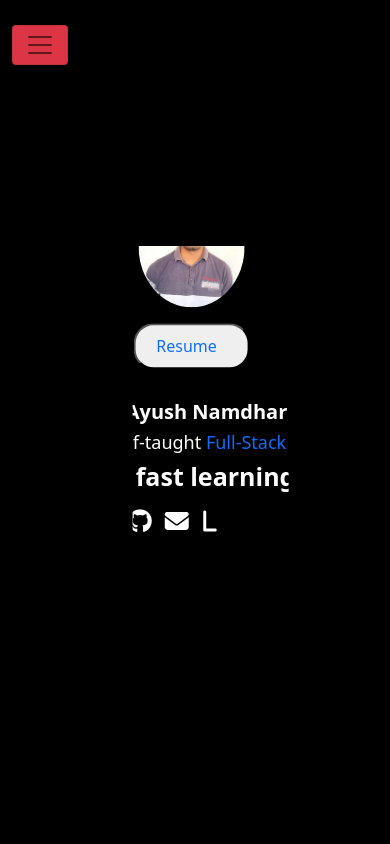
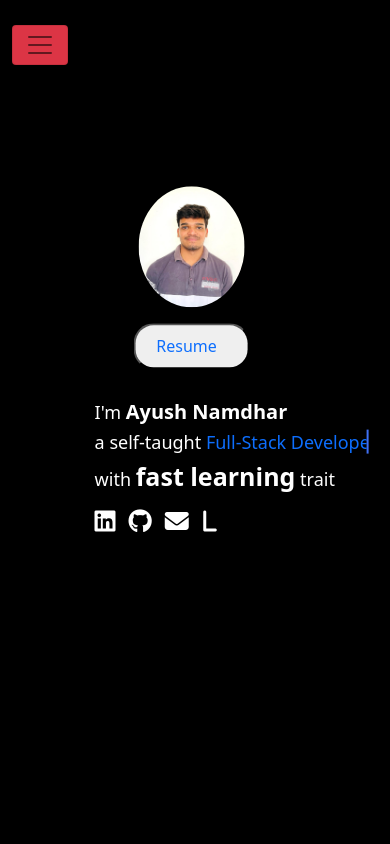
Before and after one commit to namdharayush/Portfolio, a Django app: page / in a window 390 px wide; the page is wider, and only the part inside the window is pictured. Run offline with Django 4.2, Linux system fonts and the light colour scheme.

Commit message:
Responsive

```diff
--- a/portfolio_app/templates/home.html
+++ b/portfolio_app/templates/home.html
@@ -91,8 +91,8 @@
         }
     }
     @media screen and (max-width : 575.98px){
-        .profile{
-            overflow-x: hidden !important;
+        body{
+            overflow: hidden !important;
         }
         .profile_text h4{
             font-size: 18px;
```
